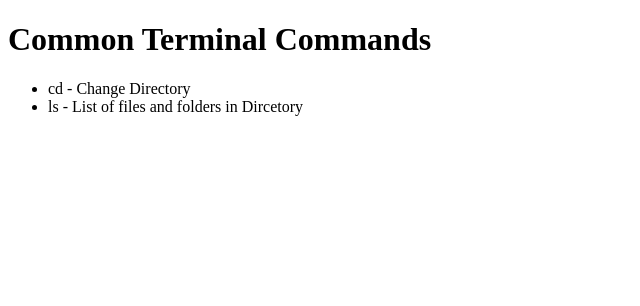
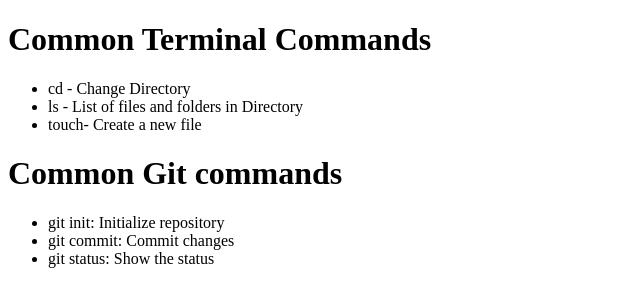
Before and after one commit to nnayar/ga-lesson-01, a plain HTML site: page index.html in a window 1280 px wide. Shown: the whole page, without its empty margins (0-640 px from the left). Drawn offline with Linux system fonts and the light colour scheme.

Commit message:
added section on GIT commands

```diff
--- a/index.html
+++ b/index.html
@@ -9,6 +9,14 @@
 	<h1>Common Terminal Commands</h1>
 	<ul>
 		<li>cd - Change Directory</li>
-		<li>ls - List of files and folders in Dircetory </li>
+		<li>ls - List of files and folders in Directory </li>
+		<li>touch- Create a new file</li>
+	</ul>
+	<h1>Common Git commands</h1>
+	<ul>
+		<li>git init: Initialize repository</li>
+		<li>git commit: Commit changes</li>
+		<li>git status: Show the status</li>
 	</ul>
 </body>
+</html>
```
